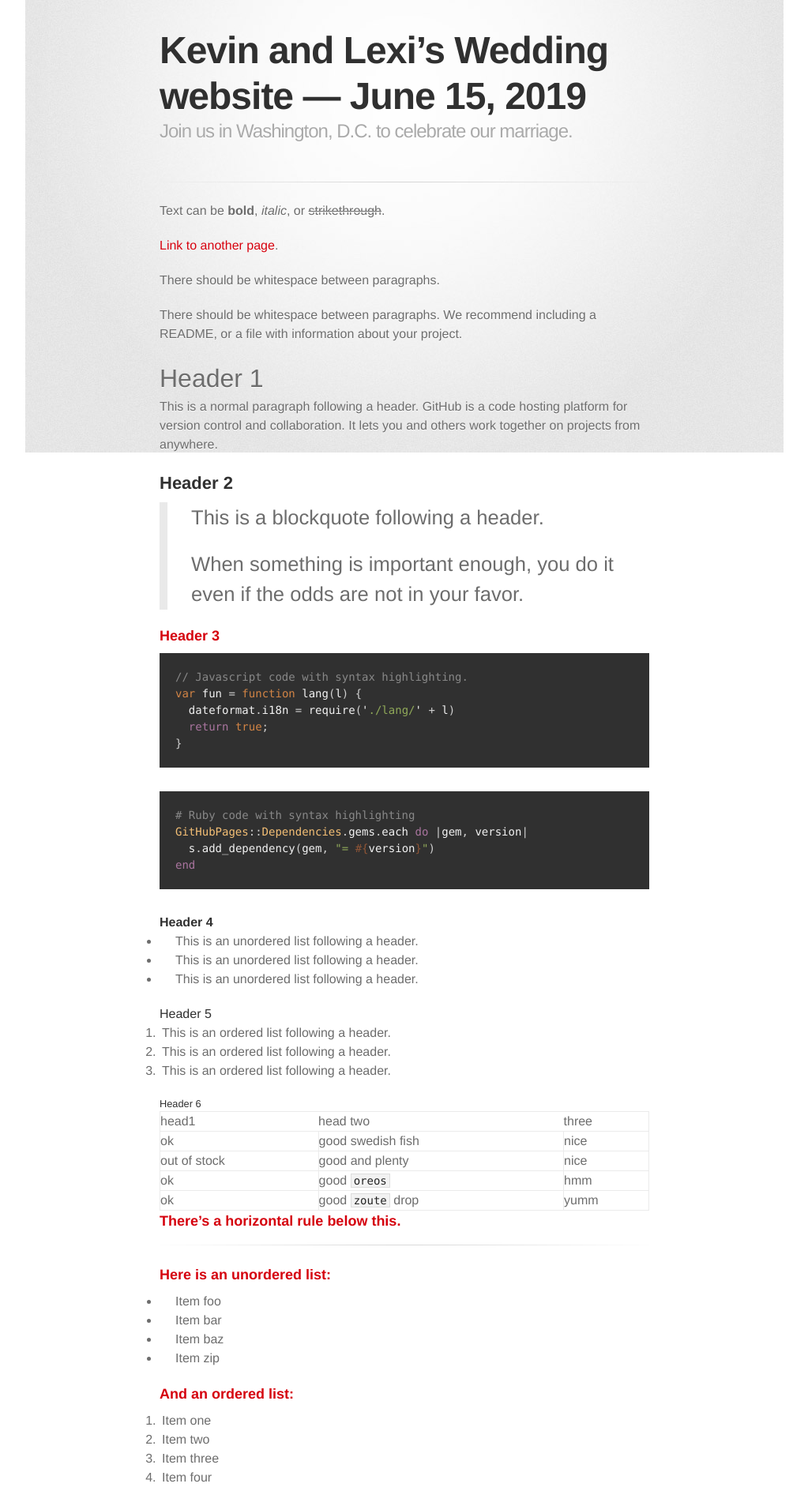
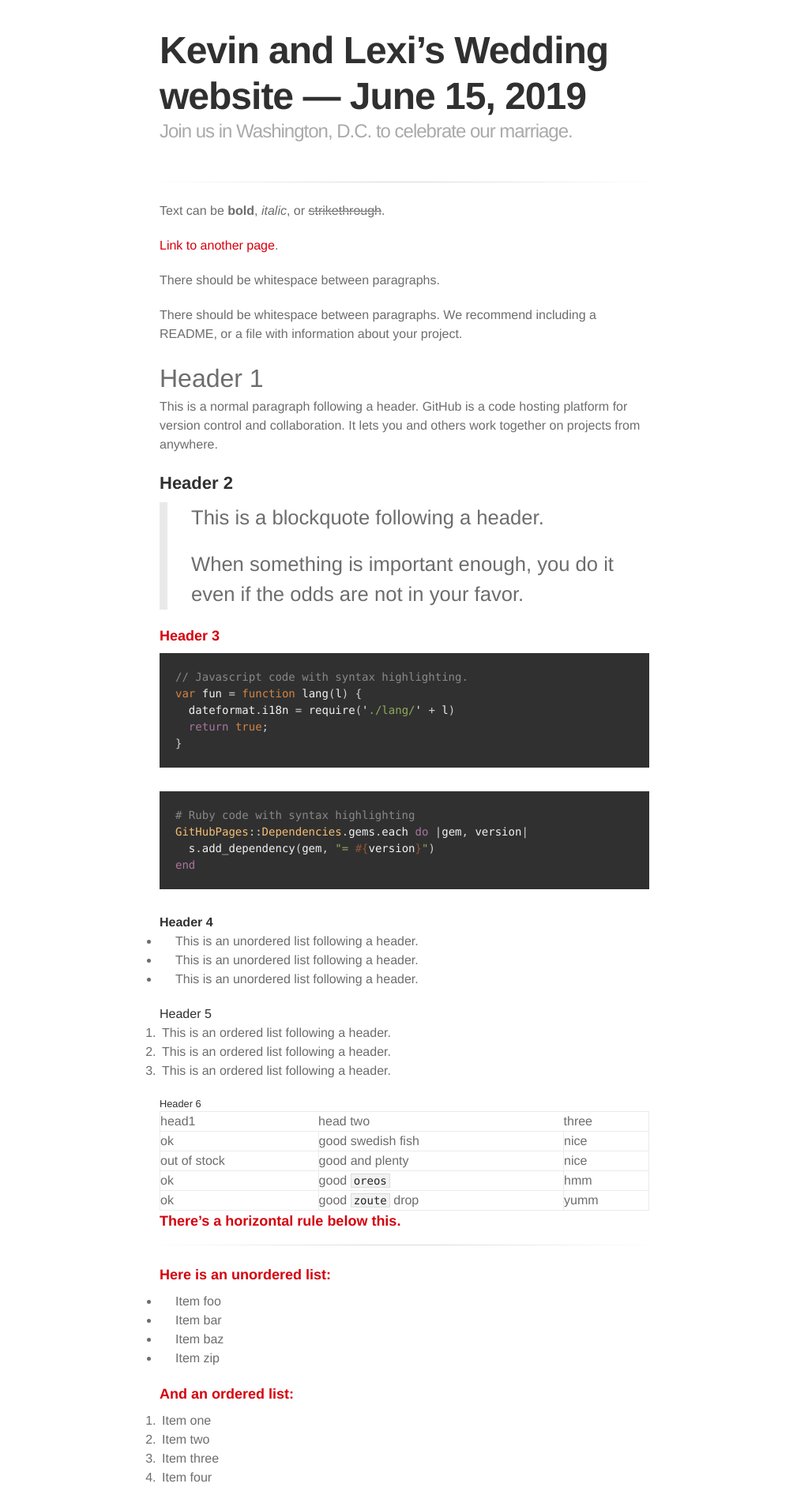
Before and after one commit to kevinuhrmacher/wedding-website, a Jekyll site: the page built from index.md, in a window 1280 px wide. Shown: the top 1907 px of the page at 79% size, without its empty margins (128-1151 px from the left). Built offline with Jekyll 4.4.1, drawn with Linux system fonts in a browser that asks for light colours; some web fonts are replaced.

Commit message:
background

```diff
--- a/_sass/jekyll-theme-tactile.scss
+++ b/_sass/jekyll-theme-tactile.scss
@@ -88,7 +88,6 @@ header h2 {
 
 #container {
   min-height: 595px;
-  background: transparent url(../images/highlight-bg.jpg) 50% 0 no-repeat;
 }
 
 .inner {
```
